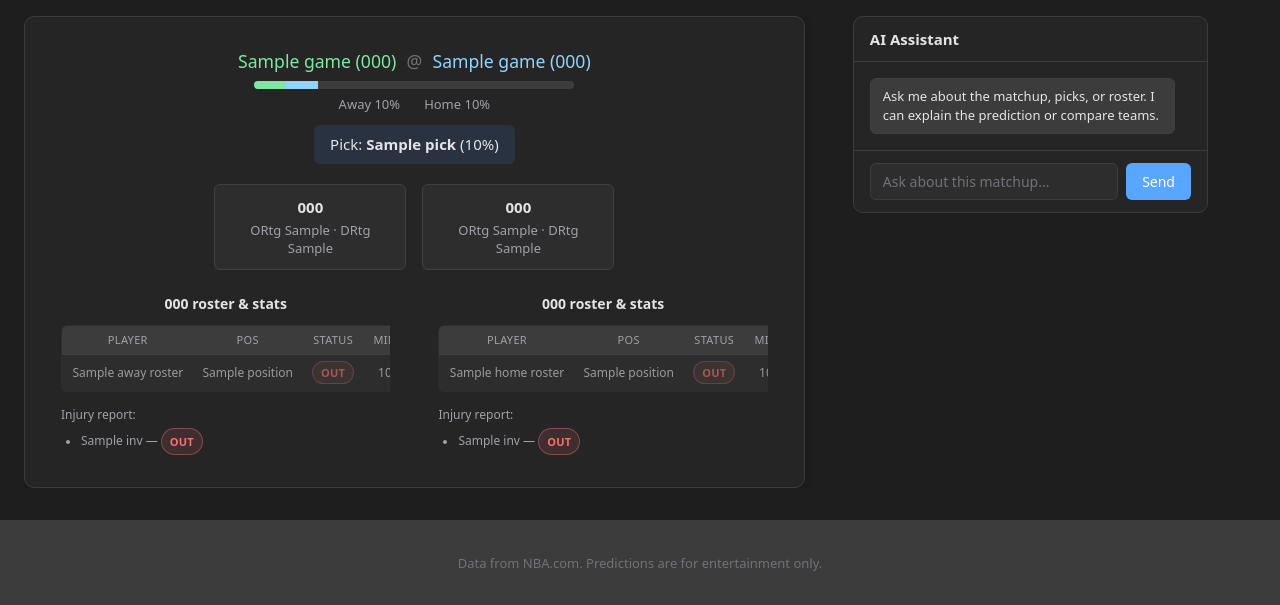
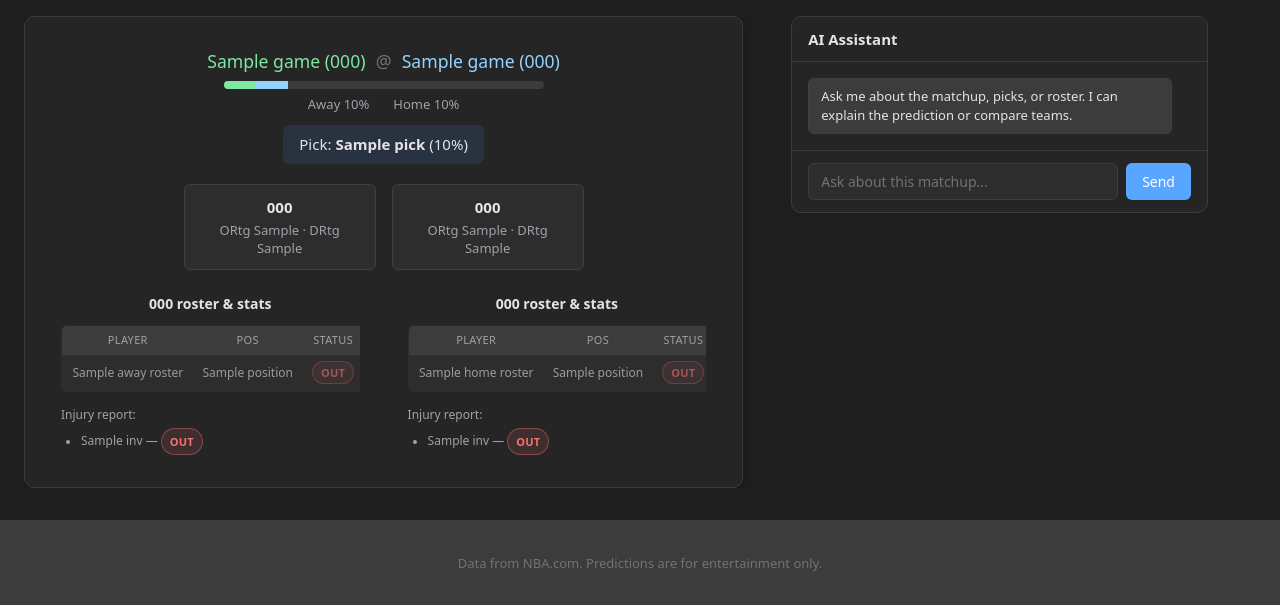
Before and after one commit to Joseph302156/NBA_Matchup_Calculator, a FastAPI app: template app/templates/results.html in a window 1280 px wide. Shown: the part 223-828 px from the top of the page. Run offline with FastAPI, Linux system fonts and the light colour scheme; the template is opened without the code that fills it: most values are stand-ins (such as "Sample title", 1, 10 or a date in 2020).

Commit message:
Adjust CSS flex properties for results and chat panels to improve layout balance
- Reduced the width of the results panel and increased the width of the chat panel for a more balanced layout.
- Updated margin-right for the chat panel to enhance spacing and overall design consistency.

```diff
--- a/app/static/style.css
+++ b/app/static/style.css
@@ -74,7 +74,7 @@ body {
 }
 
 .results-panel {
-  flex: 0 0 calc(70% - 0.35in);
+  flex: 0 0 calc(65% - 0.35in);
   min-width: 0;
   overflow-y: auto;
   overflow-x: hidden;
@@ -82,9 +82,10 @@ body {
 }
 
 .chat-panel {
-  flex: 0 0 calc(30% - 0.15in);
+  flex: 0 0 calc(35% - 0.15in);
   min-width: 240px;
   margin-left: -0.5in;
+  margin-right: calc(1.5rem - 0.5in);
   max-height: 840px;
   align-self: flex-start;
   display: flex;
```
